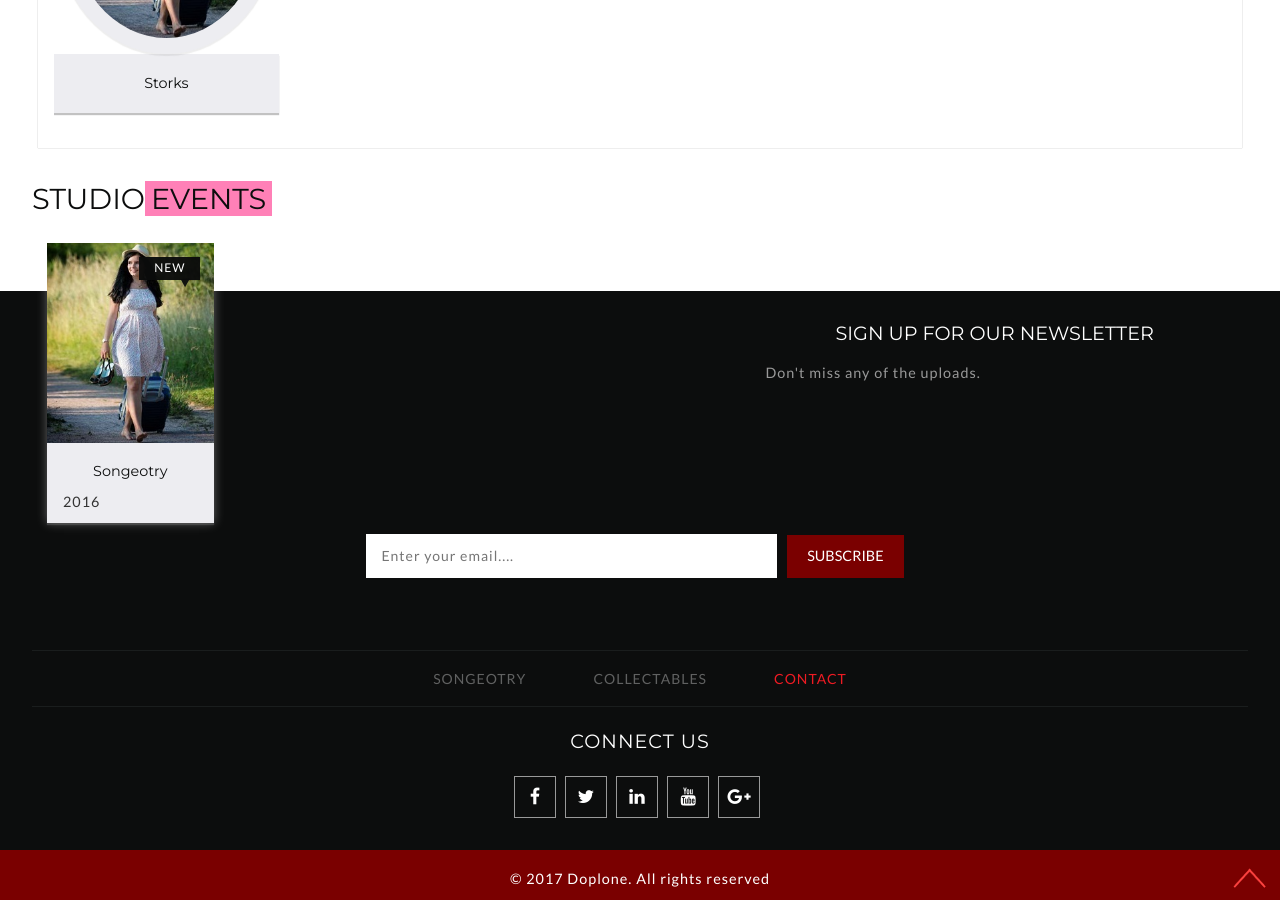
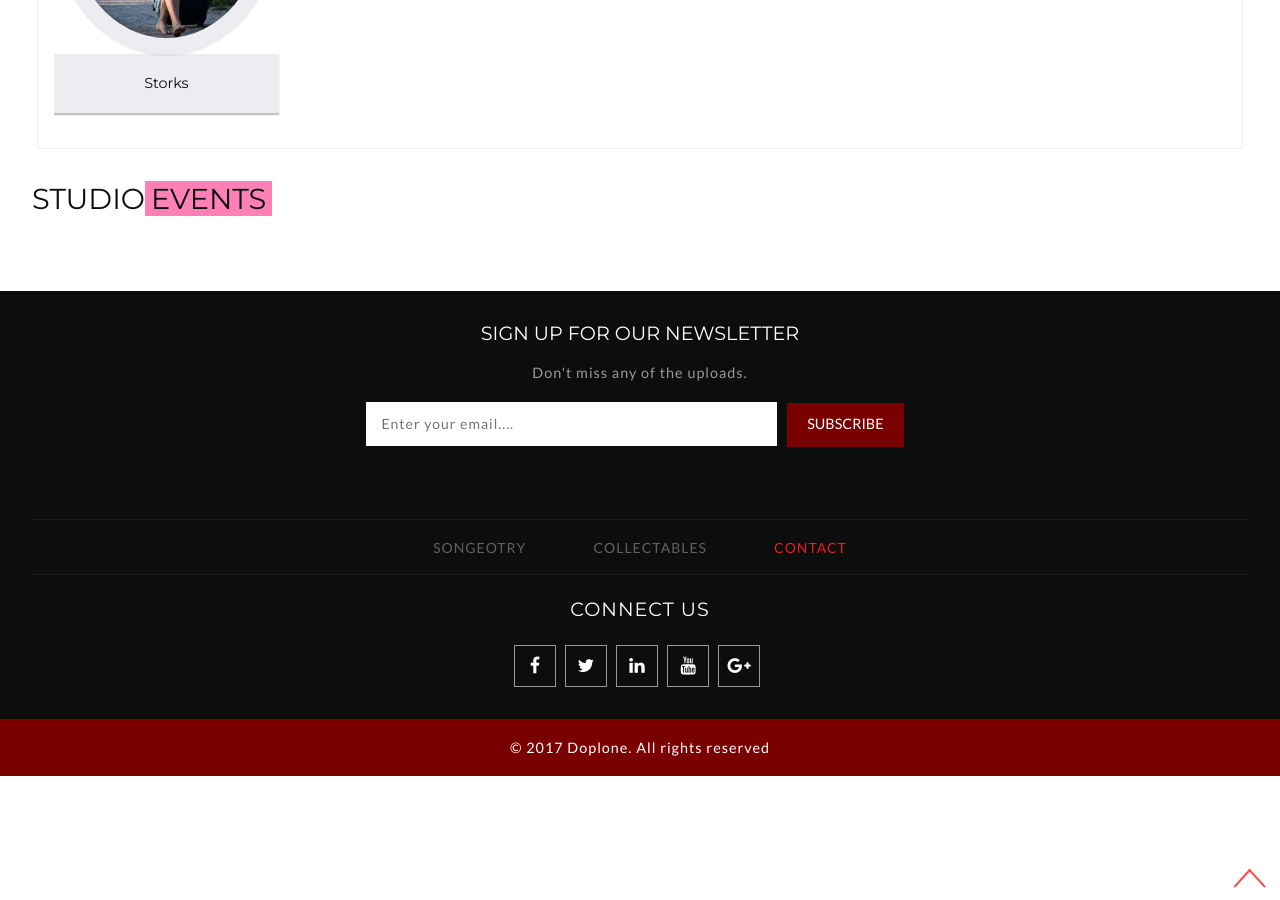
Before and after one commit to dhanyacm/Doplone, a Jekyll site: the page built from index.html, in a window 1280 px wide and 900 px high, scrolled down 1896 px. Built offline with Jekyll 4.4.1, drawn with Linux system fonts in a browser that asks for light colours; comment, search, counter and statistics services are not loaded; after the commit the page ends 2672 px from its top, so only the background shows below that.

Commit message:
Update index.html

```diff
--- a/index.html
+++ b/index.html
@@ -199,23 +199,7 @@ frontpage: true
 		<div class="tab_movies_agileinfo">
 
 			<div class="col-md-7 wthree_agile-movies_list second-top">
-				<div class="w3l-movie-gride-agile">
-					<a href="single.html" class="hvr-sweep-to-bottom"><img src="images/m1.jpg" title="Doplone" class="img-responsive" alt=" " />
-						<div class="w3l-action-icon"><i class="fa fa-play-circle-o" aria-hidden="true"></i></div>
-					</a>
-					<div class="mid-1 agileits_w3layouts_mid_1_home">
-						<div class="w3l-movie-text">
-							<h6><a href="single.html">Songeotry</a></h6>
-						</div>
-						<div class="mid-2 agile_mid_2_home">
-							<p>2016</p>
-							<div class="clearfix"></div>
-						</div>
-					</div>
-					<div class="ribben one">
-						<p>NEW</p>
-					</div>
-				</div>
+
 			</div>
 
 
```
